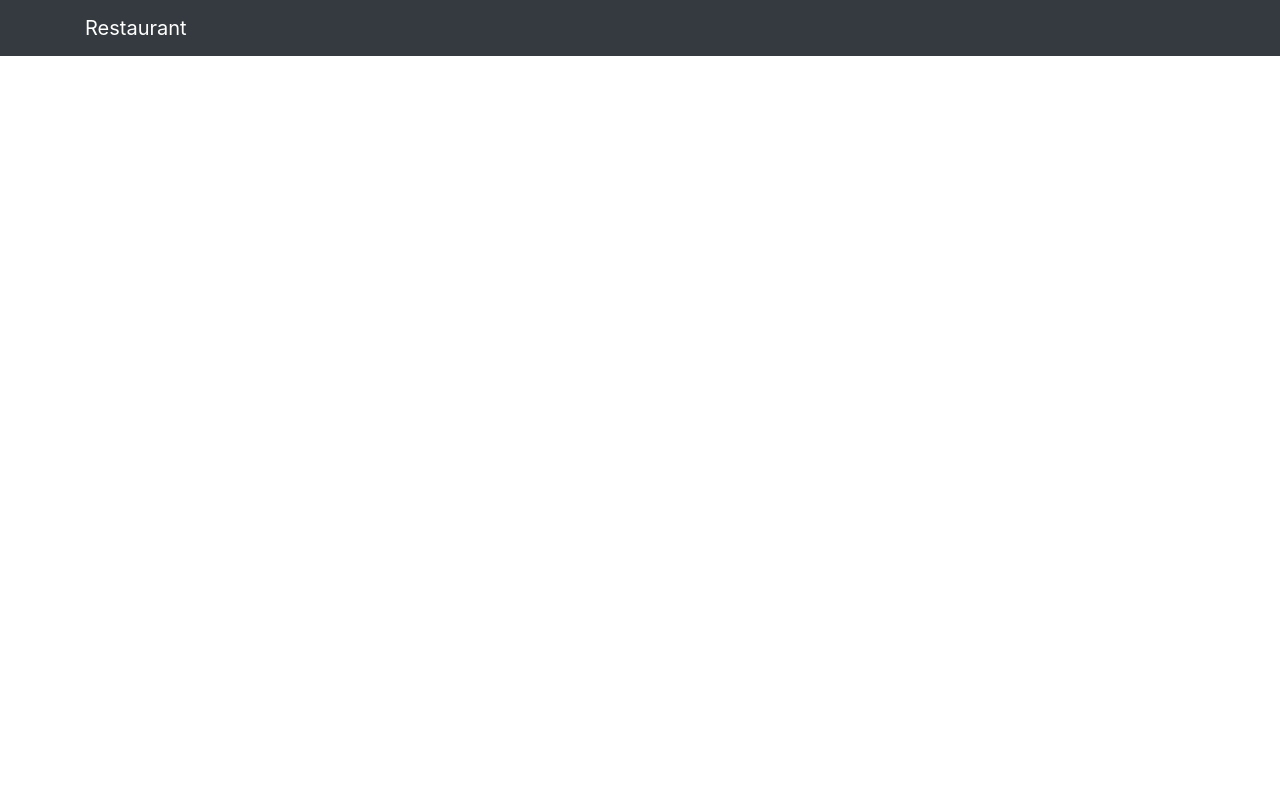
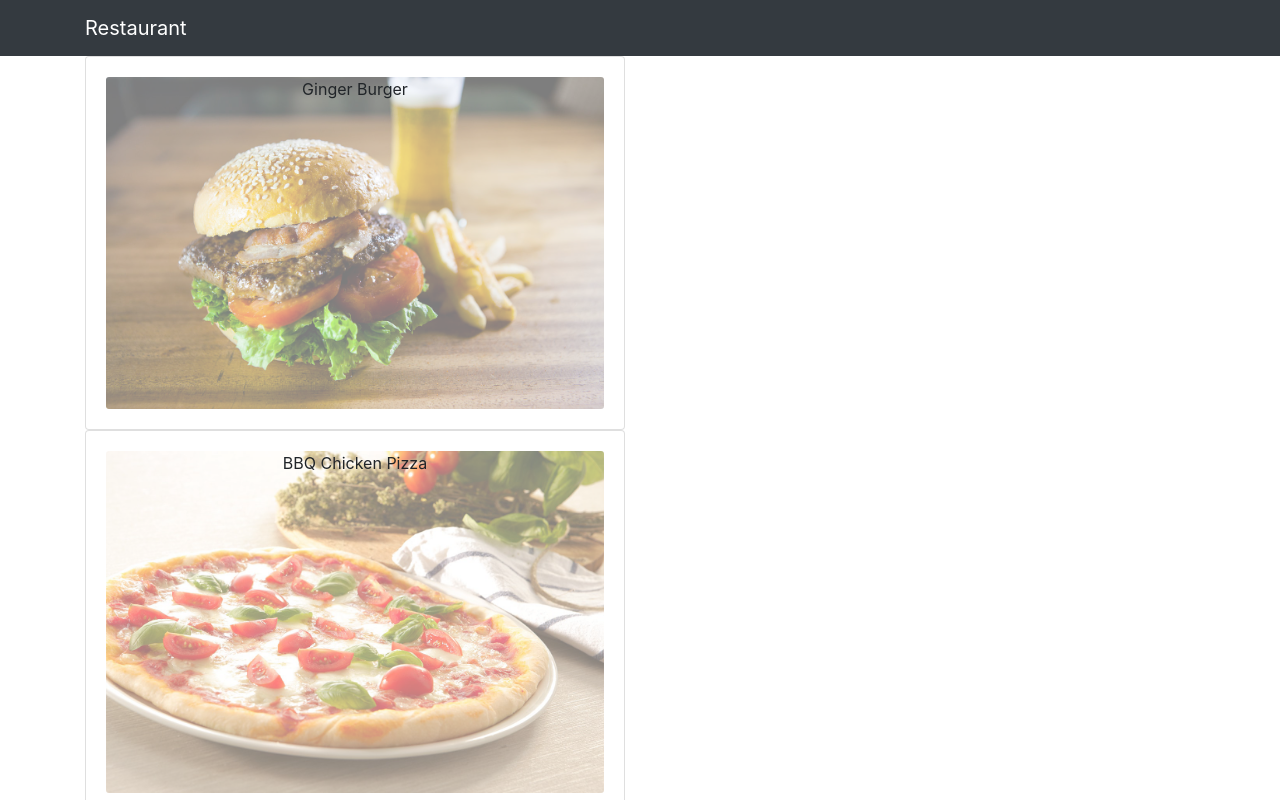
Before and after one commit to Nahidjc/restaurant-project-react, a React (Create React App) app: page /menu in a window 1280 px wide. Shown: the top 800 px of the page. Built offline with nearby package versions, Linux system fonts and the light colour scheme.

Commit message:
DishDetail Components

```diff
--- /dev/null
+++ b/src/components/body/DishDetail.js
@@ -0,0 +1,25 @@
+import React from 'react';
+import { Card, CardImg, CardText, CardBody, CardTitle, CardImgOverlay } from 'reactstrap';
+
+const DishDetail = (props) => {
+    return (
+        <div>
+            <Card style={{ marginTop: "20px" }}>
+                <CardImg top src={props.dish.image}
+                    alt={props.dish.name}>
+                </CardImg>
+                <CardBody style={{ textAlign: "left" }}>
+                    <CardTitle>
+                        {props.dish.name}
+                    </CardTitle>
+                    <CardText>
+                        <p>  {props.dish.price}$</p>
+                        {props.dish.description}
+                    </CardText>
+                </CardBody>
+            </Card>
+        </div>
+    );
+};
+
+export default DishDetail;
--- a/src/components/body/Menu.js
+++ b/src/components/body/Menu.js
@@ -1,23 +1,39 @@
 //import { Component } from "react";
 import React, { Component } from 'react';
 import DISHES from '../../data/dishes';
+import DishDetail from './DishDetail';
 import MenuItem from "./MenuItem";
+
 
 class Menu extends Component {
     state = {
-        dishes: DISHES
+        dishes: DISHES,
+        selectedDish: null
+    }
+    onDishSelect = dish => {
+        console.log(dish);
+        this.setState({ selectedDish: dish });
     }
     render() {
         const menu = this.state.dishes.map(item => {
             return (
-                <MenuItem dish={item} key={item.id}></MenuItem>
+                <MenuItem dish={item} key={item.id}
+                    onDishSelect={() => this.onDishSelect(item)}></MenuItem>
+
             )
         })
+        let dishDetail = null;
+        if (this.state.selectedDish != null) {
+            dishDetail = <DishDetail dish={this.state.selectedDish}></DishDetail>
+        }
         return (
             <div className="container">
                 <div className="row">
                     <div className="col-6">
                         {menu}
+                    </div>
+                    <div className="col-6">
+                        {dishDetail}
                     </div>
                 </div>
             </div>
--- a/src/components/body/MenuItem.js
+++ b/src/components/body/MenuItem.js
@@ -1,9 +1,26 @@
 import React from 'react';
+import { Card, CardImg, CardText, CardBody, CardTitle, CardImgOverlay } from 'reactstrap';
 
 const MenuItem = (props) => {
-    console.log(props);
     return (
         <div>
+            <Card>
+                <CardBody>
+                    <CardImg
+                        width="100%"
+                        alt={props.dish.name}
+                        src={props.dish.image}
+                        style={{ opacity: "0.5" }}
+                    ></CardImg>
+                    <CardImgOverlay>
+                        <CardTitle style={{ cursor: "pointer" }}
+                            onClick={props.onDishSelect}
+                        >
+                            {props.dish.name}
+                        </CardTitle>
+                    </CardImgOverlay>
+                </CardBody>
+            </Card>
 
         </div>
     );
```
